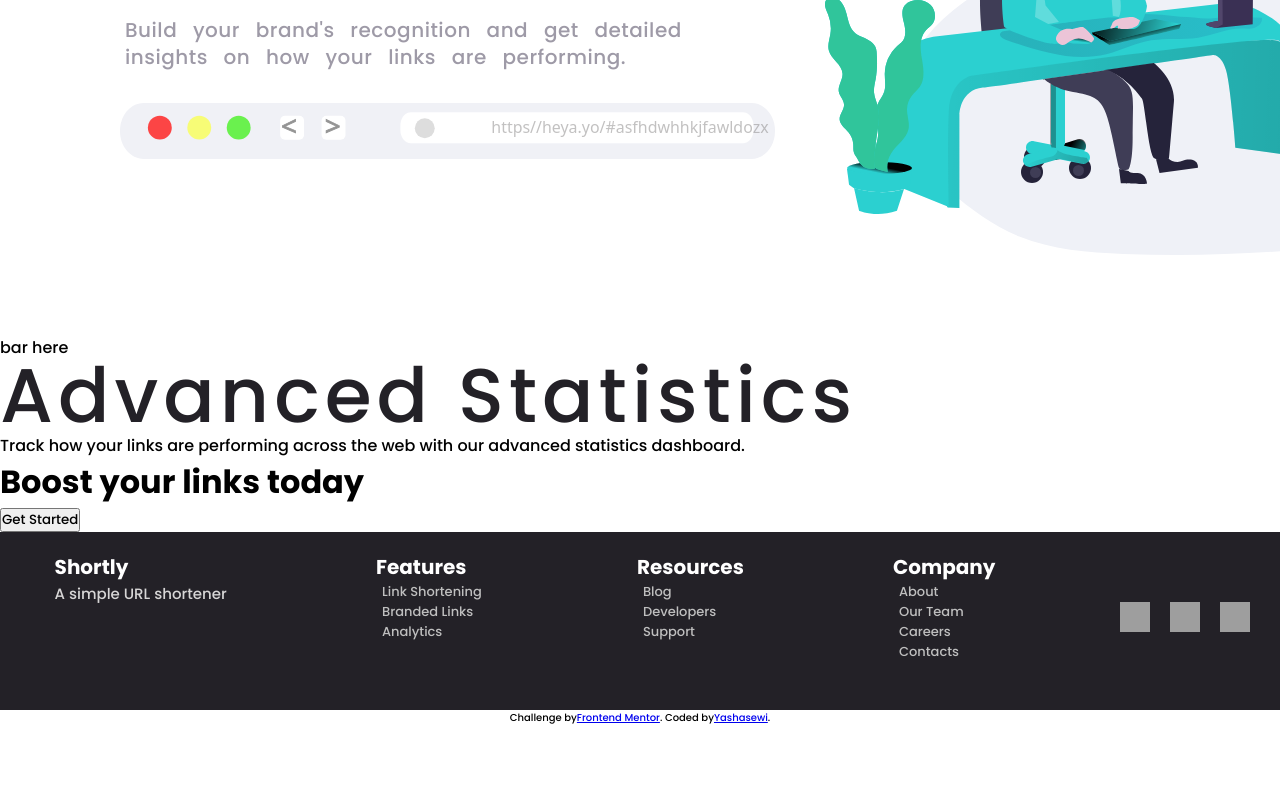
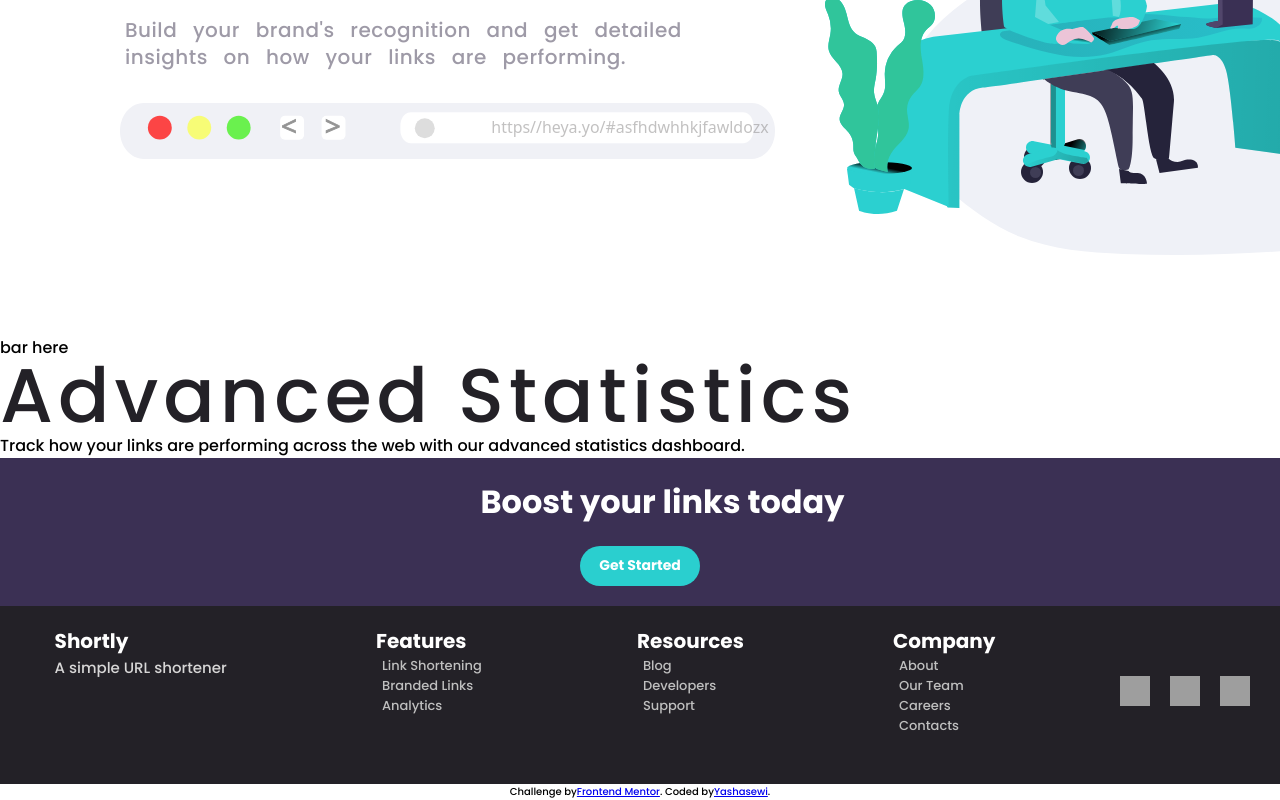
Before and after one commit to Yashasewi/url_shortner, a React (Create React App) app: page / in a window 1280 px wide. Shown: the part 387-1187 px from the top of the page. Before the commit the page ends 1113 px from the top, so only its background shows below. Built offline with nearby package versions, Linux system fonts and the light colour scheme; grey boxes are pictures that could not be loaded.

Commit message:
fixed boost

```diff
--- a/src/components/boost.js
+++ b/src/components/boost.js
@@ -2,9 +2,10 @@ import React from 'react'
 
 export default function Boost() {
   return (
-    <div>
-        <h1 className='boost_text'>Boost your links today</h1>
-        <button className='button_started'>Get Started</button>
+    <div className="boost">
+
+      <h1 className="boost_text">Boost your links today</h1>
+      <button className="sign_up bo">Get Started</button>
     </div>
-  )
+  );
 }
--- a/src/index.css
+++ b/src/index.css
@@ -1,4 +1,4 @@
-@import url('https://fonts.googleapis.com/css2?family=Poppins:wght@500;700&display=swap');
+@import url("https://fonts.googleapis.com/css2?family=Poppins:wght@500;700&display=swap");
 * {
   font-family: "Poppins", sans-serif;
   /* background-color: aquamarine; */
@@ -79,7 +79,8 @@ header {
   width: 100px;
   background-color: rgb(255, 255, 255);
 }
-.sign_up { /* sign up  */
+.sign_up {
+  /* sign up  */
   background-color: hsl(180, 66%, 49%);
   color: hsl(0, 0%, 100%);
   border: 0;
@@ -100,7 +101,7 @@ header {
  intro
  */
 
- .intro{
+.intro {
   display: grid;
   grid-template-areas:
     "inside img"
@@ -111,14 +112,14 @@ header {
   column-gap: 0px;
 }
 
-  .img{
+.img {
   grid-area: img;
   margin-top: 5rem;
   margin-bottom: 5rem;
   order: 2;
   overflow: hidden;
 }
-  .search_bar_img{
+.search_bar_img {
   margin-bottom: 9rem;
   grid-area: search;
   width: 88%;
@@ -130,7 +131,7 @@ header {
   order: 3;
 }
 
-.inside_text{
+.inside_text {
   margin-top: 130px;
   grid-area: inside;
   font-size: 20px;
@@ -144,7 +145,7 @@ header {
 }
 /* .inside_text h1{
 } */
-.quote{
+.quote {
   color: hsl(260, 8%, 14%);
   font-size: 76px;
   line-height: 96%;
@@ -153,11 +154,6 @@ header {
   padding-top: 2rem;
   padding-bottom: 1rem;
 }
-
-
-
-
-
 
 /*
  footer
@@ -219,10 +215,36 @@ header {
   color: hsl(0, 0%, 75%);
 }
 
-
-.attribution{
+.attribution {
   display: flex;
   justify-content: center;
   font-weight: 500;
   font-size: 10px;
 }
+
+/*
+ boost
+*/
+.boost {
+  display: flex;
+  flex-direction: column;
+  justify-content: center;
+  align-items: center;
+  flex-wrap: wrap;
+  gap: 20px;
+  background-color: hsl(257, 27%, 26%);
+  padding: 20px;
+}
+.boost_text {
+  font-weight: 700;
+  color: hsl(0, 0%, 100%);
+
+  margin-left: 45px;
+}
+.bo {
+  font-size: 14px;
+  font-weight: 700;
+  width: 120px;
+  height: 40px;
+  border-radius: 20px;
+}
```
Lines whose indentation alone changed are shown as unchanged.
